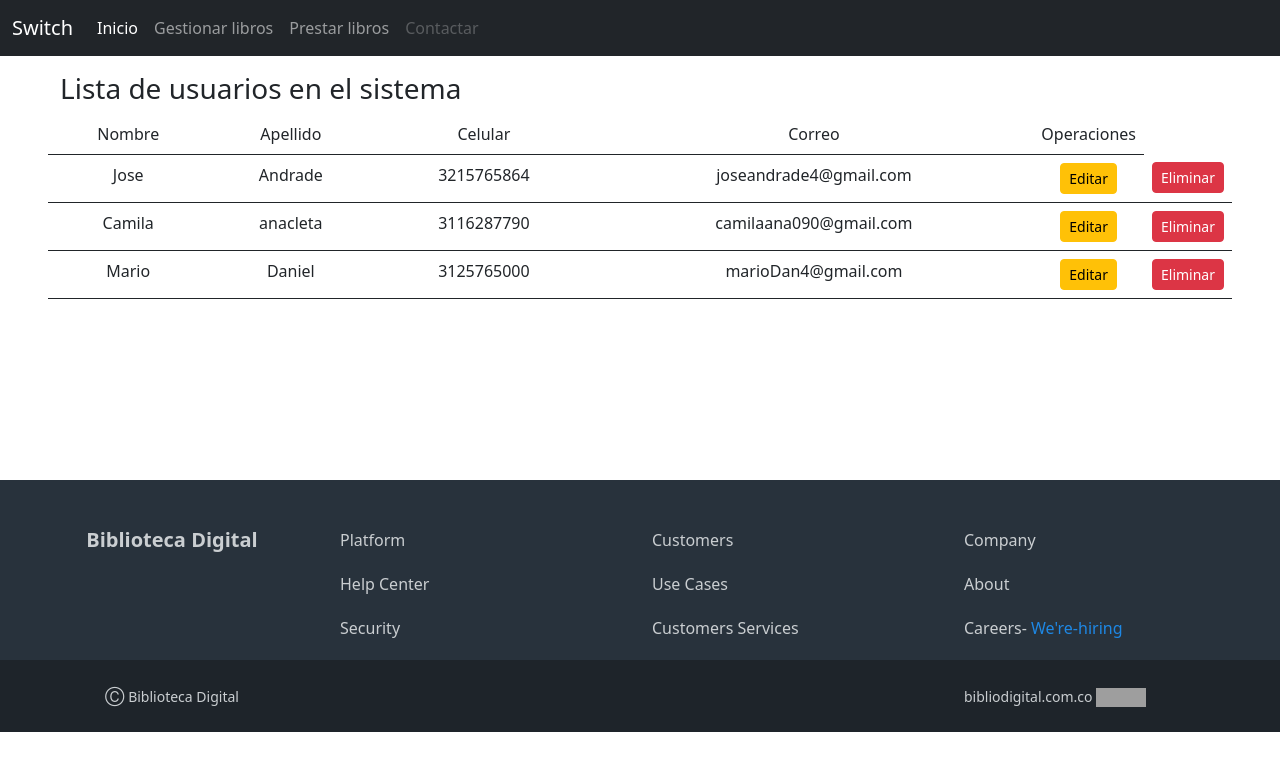
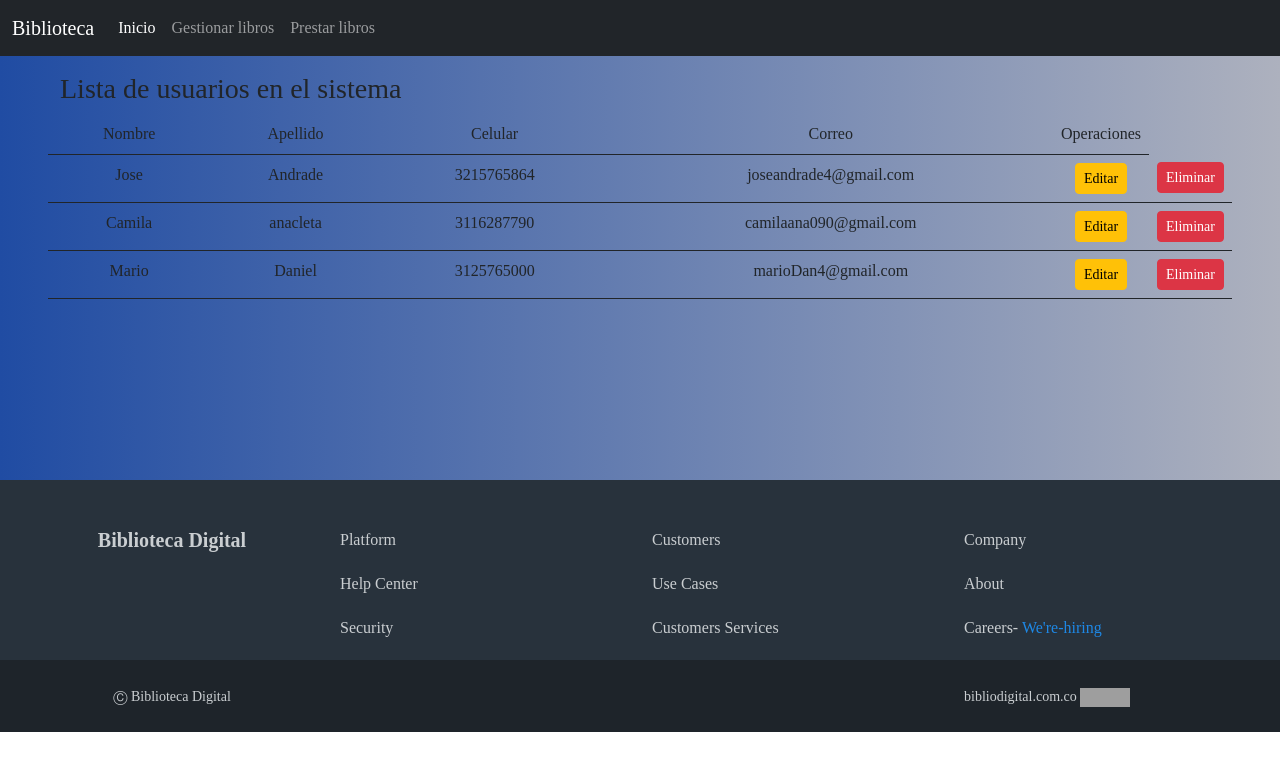
Before and after one commit to LuisFerOv25/ProyectoBiblioteca, an Angular app: page /consultaus in a window 1280 px wide. Shown: the top 770 px of the page. Built offline with nearby package versions, Linux system fonts and the light colour scheme; grey boxes are pictures that could not be loaded.

Commit message:
Navbar agregado solo en las paginas requeridas

```diff
--- a/src/app/app.component.css
+++ b/src/app/app.component.css
@@ -0,0 +1,6 @@
+html,body{
+
+	font-family: 'Tai Heritage Pro', serif;
+
+    background: linear-gradient(to right, #204ca3, #ADB1BE);
+}
--- a/src/app/app.component.html
+++ b/src/app/app.component.html
@@ -1,3 +1,13 @@
-<app-navbar></app-navbar>
-<router-outlet></router-outlet>
+<!DOCTYPE html>
+<html lang="en">
+<head>
+    <meta charset="UTF-8">
+    <meta http-equiv="X-UA-Compatible" content="IE=edge">
+    <meta name="viewport" content="width=device-width, initial-scale=1.0">
+    <title>Biblioteca</title>
+</head>
+<body>
+    <router-outlet></router-outlet>
 <app-footer></app-footer>
+</body>
+</html>
--- a/src/app/componentes/edita-libro/edita-libro.component.html
+++ b/src/app/componentes/edita-libro/edita-libro.component.html
@@ -1,3 +1,4 @@
+<app-navbar></app-navbar>
 <div class="container-sm px-5 text-center">
   <h3 class="mt-3 text-center">Editar libro</h3>
   <div class="row gx-5">
--- a/src/app/componentes/gestion-libro/gestion-libro.component.html
+++ b/src/app/componentes/gestion-libro/gestion-libro.component.html
@@ -1,3 +1,4 @@
+<app-navbar></app-navbar>
 <div class="row mt3 py-3 mx-5">
     <div class="col lg6">
         <div class="text-center">
--- a/src/app/componentes/listar-usuarios/listar-usuarios.component.html
+++ b/src/app/componentes/listar-usuarios/listar-usuarios.component.html
@@ -1,3 +1,4 @@
+<app-navbar></app-navbar>
 <div class="row mt3 py-3 mx-5">
     <div class="col lg6">
       <h3>Lista de usuarios en el sistema</h3>
--- a/src/app/componentes/navbar/navbar.component.html
+++ b/src/app/componentes/navbar/navbar.component.html
@@ -3,7 +3,7 @@
     <div class="container-fluid">
         <a class="navbar-brand" routerLink="/">
             <!-- <img [src]="img" width="30px" height="24px"> -->
-            Switch
+            Biblioteca
         </a>
         <button class="navbar-toggler" type="button" data-bs-toggle="collapse" data-bs-target="#navbarNavAltMarkup"
             aria-controls="navbarNavAltMarkup" aria-expanded="false" aria-label="Toggle navigation">
@@ -14,7 +14,6 @@
                 <a class="nav-link active" aria-current="page" href="#">Inicio</a>
                 <a class="nav-link" routerLink="/gestionLibro">Gestionar libros</a>
                 <a class="nav-link" routerLink="/prestalib">Prestar libros</a>
-                <a class="nav-link disabled">Contactar</a>
             </div>
         </div>
 
--- a/src/app/componentes/prestar-libro/prestar-libro.component.html
+++ b/src/app/componentes/prestar-libro/prestar-libro.component.html
@@ -1,3 +1,4 @@
+<app-navbar></app-navbar>
 <div class="container-sm px-5 text-center">
   <h3 class="mt-3 text-center py-4">Formulario "Prestar libro"</h3>
   <div class="row gx-5">
--- a/src/app/componentes/registro-libro/registro-libro.component.html
+++ b/src/app/componentes/registro-libro/registro-libro.component.html
@@ -1,13 +1,8 @@
+<app-navbar></app-navbar>
 <div class="container text-center py-2">
     <h1>Registro de Libro</h1>
 
 </div>
-
-
-
-
-
-
 
 
     <div class=" row">
```
